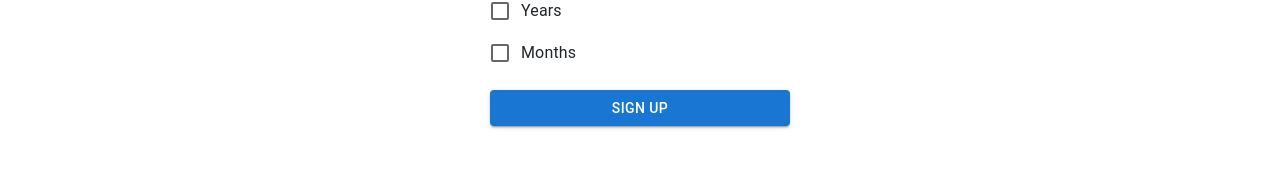
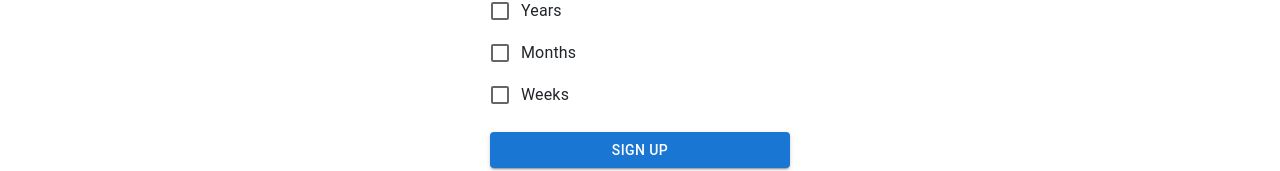
Before and after one commit to Ellio-Dredd/Snack-Overflow, a React (Vite) app in the folder pharmacy/: page / in a window 1280 px wide. Shown: the part 468-639 px from the top of the page. Built offline with nearby package versions, Linux system fonts and the light colour scheme.

Commit message:
Update SignUp.jsx

```diff
--- a/pharmacy/src/SignUp.jsx
+++ b/pharmacy/src/SignUp.jsx
@@ -22,6 +22,7 @@ export default function SignUp() {
                 <FormLabel>Age Unit:</FormLabel>
                 <FormControlLabel control={<Checkbox />} label="Years" />
                 <FormControlLabel control={<Checkbox />} label="Months" />
+                <FormControlLabel control={<Checkbox />} label="Weeks" />
             </FormControl>
 
             <Button variant="contained" color="primary" type="submit">
```
